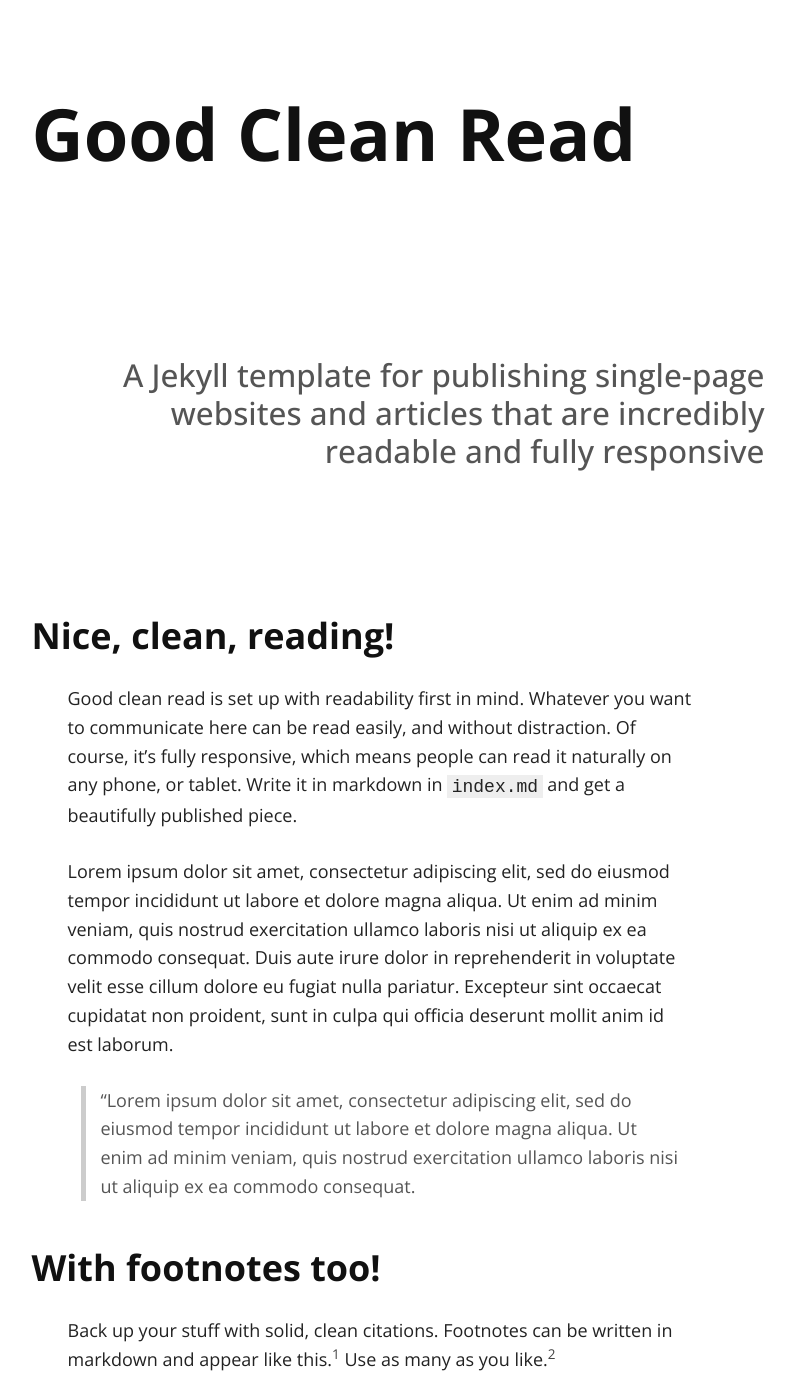
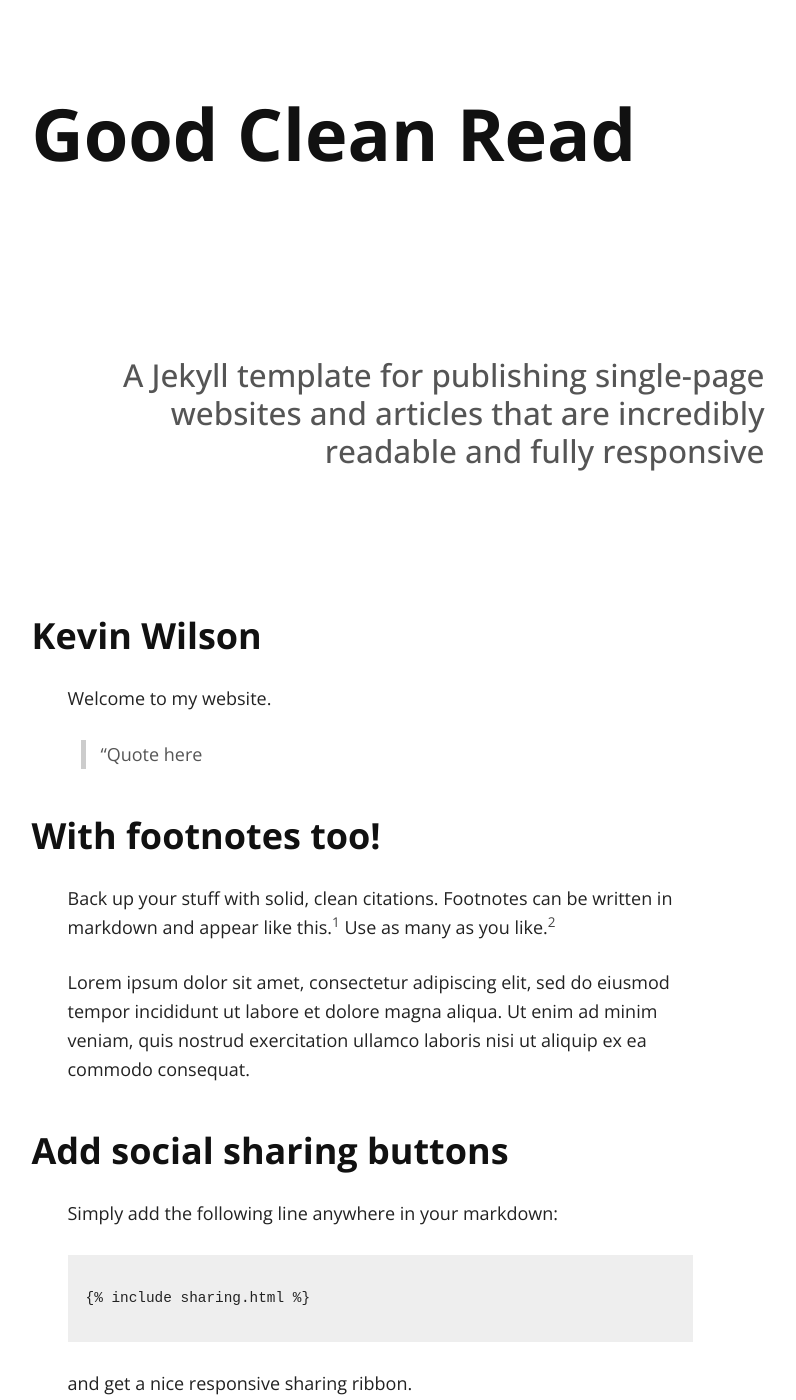
Before and after one commit to kevinwilson/kevinwilson.github.io, a Jekyll site: the page built from index.md, in a window 1280 px wide and 1400 px high. Shown: the whole window, without its empty margins (260-1056 px from the left). Built offline with Jekyll 4.4.1, drawn with Linux system fonts in a browser that asks for light colours; nearby versions of some CDN libraries; our own code applies the rules of GitHub Pages for plain Markdown files.

Commit message:
Updated index

```diff
--- a/index.md
+++ b/index.md
@@ -4,13 +4,11 @@ layout: default
 
 ## A Jekyll template for publishing single-page websites and articles that are incredibly readable and fully responsive
 
-### Nice, clean, reading!
+### Kevin Wilson
 
-Good clean read is set up with readability first in mind. Whatever you want to communicate here can be read easily, and without distraction. Of course, it's fully responsive, which means people can read it naturally on any phone, or tablet. Write it in markdown in <code>index.md</code> and get a beautifully published piece.
+Welcome to my website.
 
-Lorem ipsum dolor sit amet, consectetur adipiscing elit, sed do eiusmod tempor incididunt ut labore et dolore magna aliqua. Ut enim ad minim veniam, quis nostrud exercitation ullamco laboris nisi ut aliquip ex ea commodo consequat. Duis aute irure dolor in reprehenderit in voluptate velit esse cillum dolore eu fugiat nulla pariatur. Excepteur sint occaecat cupidatat non proident, sunt in culpa qui officia deserunt mollit anim id est laborum.
-
-> "Lorem ipsum dolor sit amet, consectetur adipiscing elit, sed do eiusmod tempor incididunt ut labore et dolore magna aliqua. Ut enim ad minim veniam, quis nostrud exercitation ullamco laboris nisi ut aliquip ex ea commodo consequat.
+> "Quote here
 
 ### With footnotes too!
 
```
